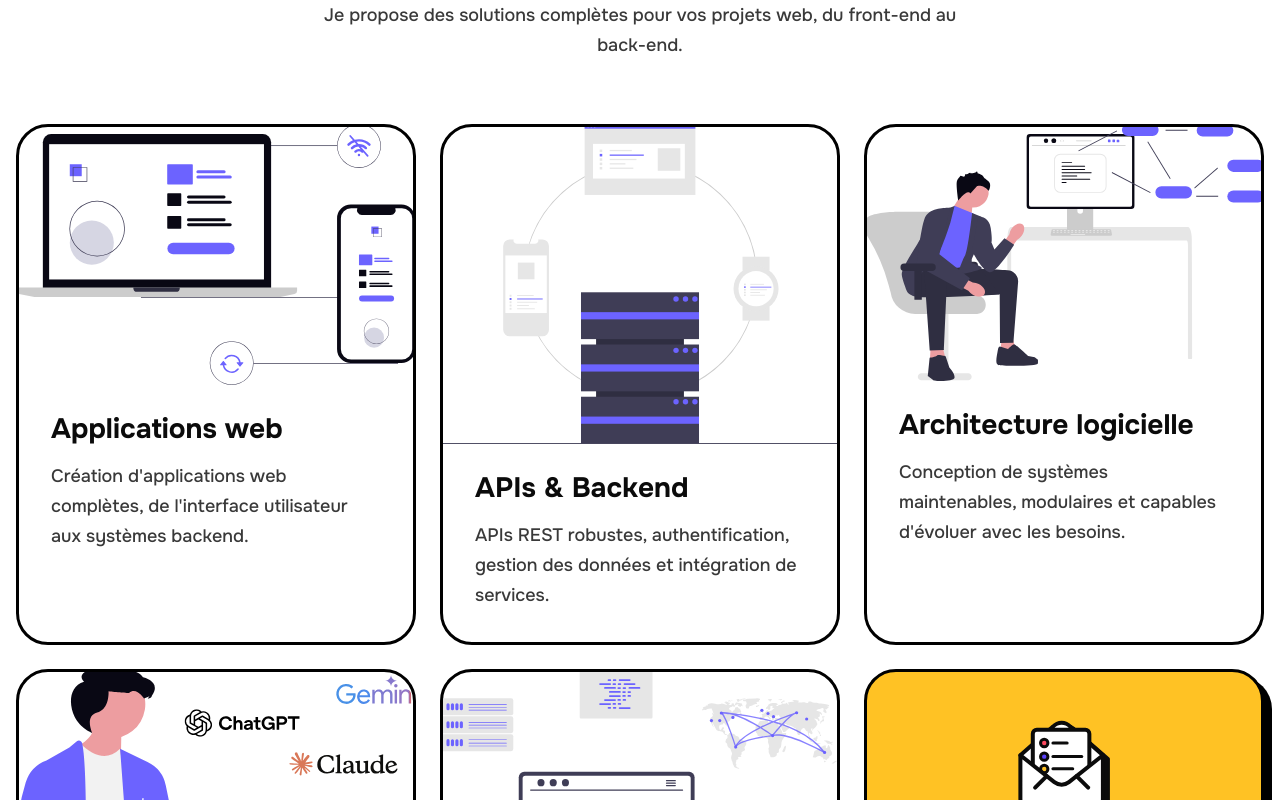
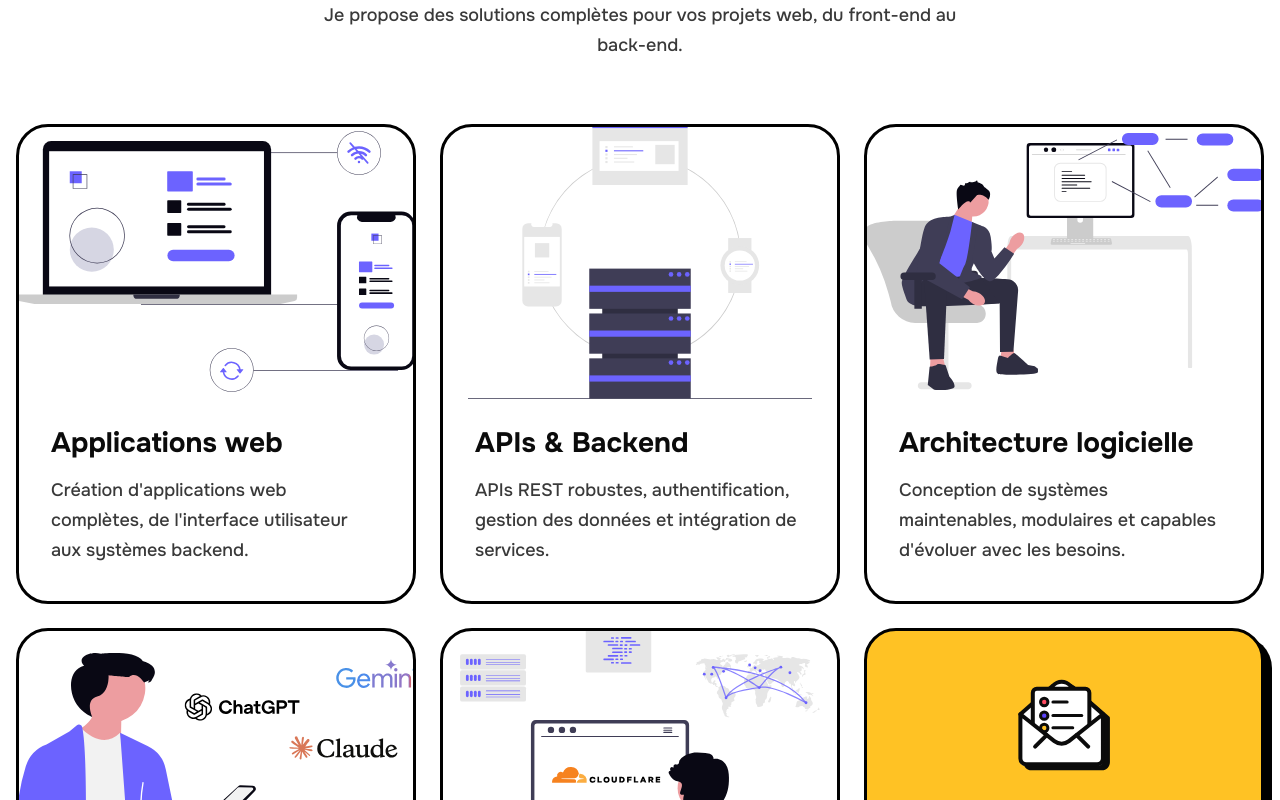
Before and after one commit to Geovic20/my_Portfolio, a Next.js app: page / in a window 1280 px wide. Shown: the part 1860-2660 px from the top of the page. Built offline with nearby package versions, Linux system fonts and the light colour scheme; no server answers.

Commit message:
Amélioration de l'affichage des médias illustratifs des services

```diff
--- a/components/services-section.tsx
+++ b/components/services-section.tsx
@@ -59,13 +59,16 @@ export function ServicesSection() {
                 key={index}
                 className="bg-white border-[3px] border-black rounded-3xl md:rounded-4xl overflow-hidden hover:-translate-y-1 hover:shadow-[8px_8px_0px_0px_rgba(0,0,0,1)] transition-all duration-300 min-h-105 sm:min-h-120 flex flex-col group"
               >
+                {/* Ratio choisi proche de celui des illustrations (1,25 à 1,78)
+                    pour limiter les bandes vides ; object-contain garantit qu'aucune
+                    n'est rognée quel que soit son format. */}
                 <div className="mb-4 sm:mb-6 -mx-0.75 -mt-0.75 overflow-hidden rounded-t-[21px] md:rounded-t-[29px]">
                   <Image
                     src={service.image || "/placeholder.svg"}
                     alt={service.title}
                     width={382}
-                    height={328}
-                    className="w-full h-auto rounded-t-[21px] md:rounded-t-[29px] group-hover:scale-110 transition-transform duration-500 ease-out"
+                    height={263}
+                    className="w-full aspect-[382/263] object-contain rounded-t-[21px] md:rounded-t-[29px] group-hover:scale-110 transition-transform duration-500 ease-out"
                   />
                 </div>
                 <div className="px-5 sm:px-6 md:px-8 pb-6 sm:pb-8 flex-1 flex flex-col">
```
